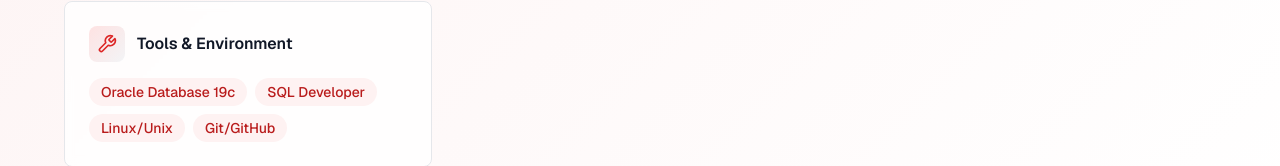
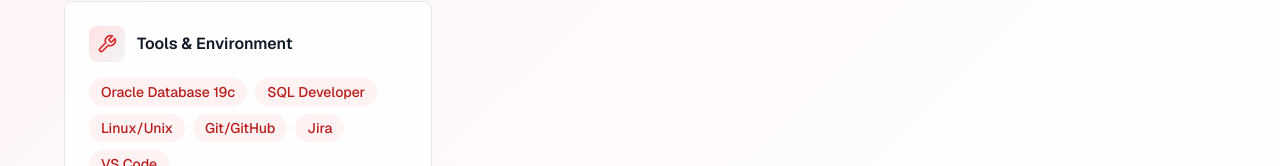
Before and after one commit to fatimaezzahra137/my-portfolio, a Next.js app: page / in a window 1280 px wide. Shown: the part 2634-2800 px from the top of the page. Built offline with nearby package versions, Linux system fonts and the light colour scheme.

Commit message:
add jira and vs code

```diff
--- a/components/Hero.tsx
+++ b/components/Hero.tsx
@@ -102,7 +102,7 @@
               Connect with me:
             </p>
 
-            <div className="flex justify-center lg:justify-start gap-6">
+            <div className="flex justify-center lg:justify-start items-start gap-6">
 
               {/* GitHub */}
               <a
--- a/components/Skills.tsx
+++ b/components/Skills.tsx
@@ -50,6 +50,8 @@
         "SQL Developer",
         "Linux/Unix",
         "Git/GitHub",
+        "Jira",
+        "VS Code",
       ],
     },
   ];
```
